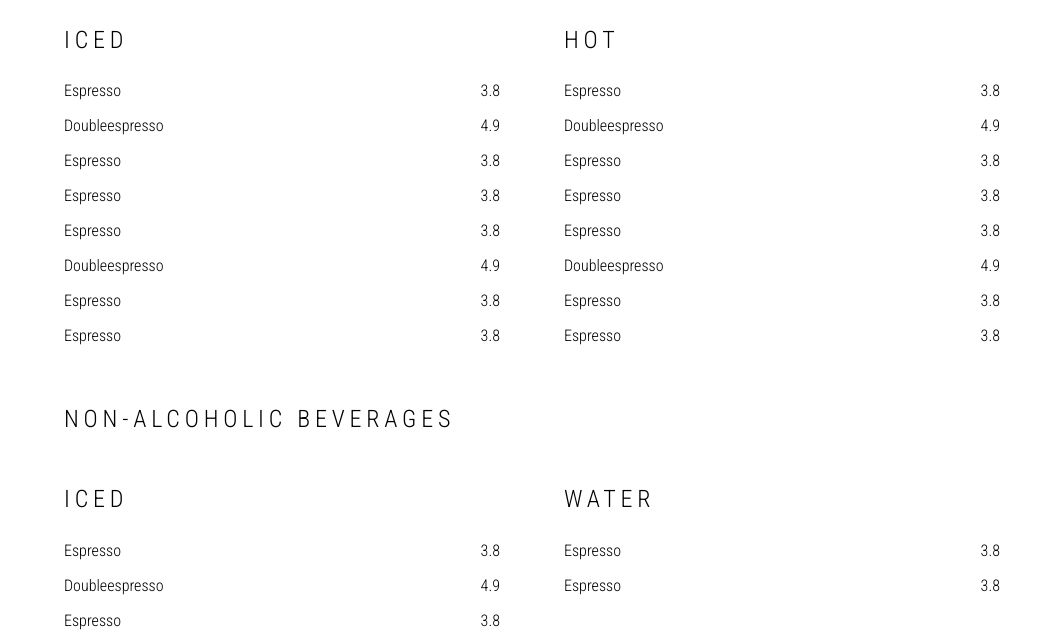
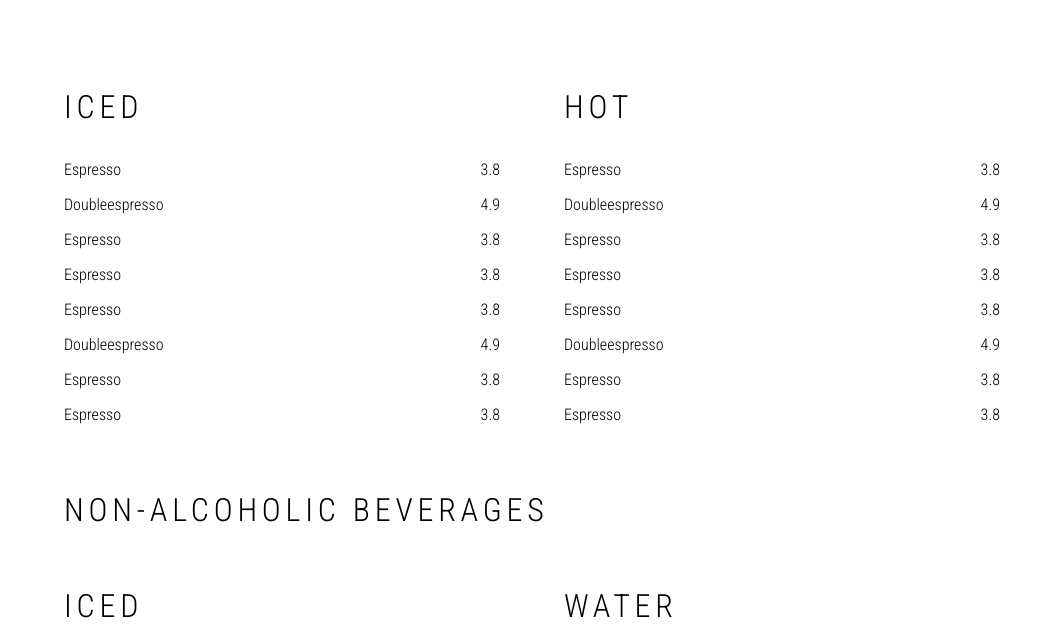
Before and after one commit to reyoung98/generic-hipster-coffee, a website: page src/menu.html in a window 1280 px wide. Shown: the part 654-1297 px from the top of the page, without its empty margins (108-1155 px from the left). Drawn offline with nearby package versions, Linux system fonts and the light colour scheme; files that its build step writes are made by us from their sources.

Commit message:
added font sizes to menu.scss

```diff
--- a/src/scss/menu.scss
+++ b/src/scss/menu.scss
@@ -8,6 +8,7 @@ main#menu {
 h1 {
     margin-top: 2rem;
     margin-bottom: 0;
+    font-size: 40px;
 }
 
   h1,
@@ -16,6 +17,9 @@ h1 {
     font-weight: 300;
     letter-spacing: 0.3rem;
     padding-left: 2rem;
+  }
+  h2{
+    font-size: 32px;
   }
 
   .header {
@@ -29,6 +33,7 @@ h1 {
     section {
       h2 {
         padding-left: 0;
+        font-size: 32px;
       }
       width: 50%;
       padding: 2rem;
@@ -45,6 +50,7 @@ h1 {
         display: flex;
         justify-content: space-between;
         padding: 0.5rem 0;
+        font-size: 16px;
       }
     }
   }
```
